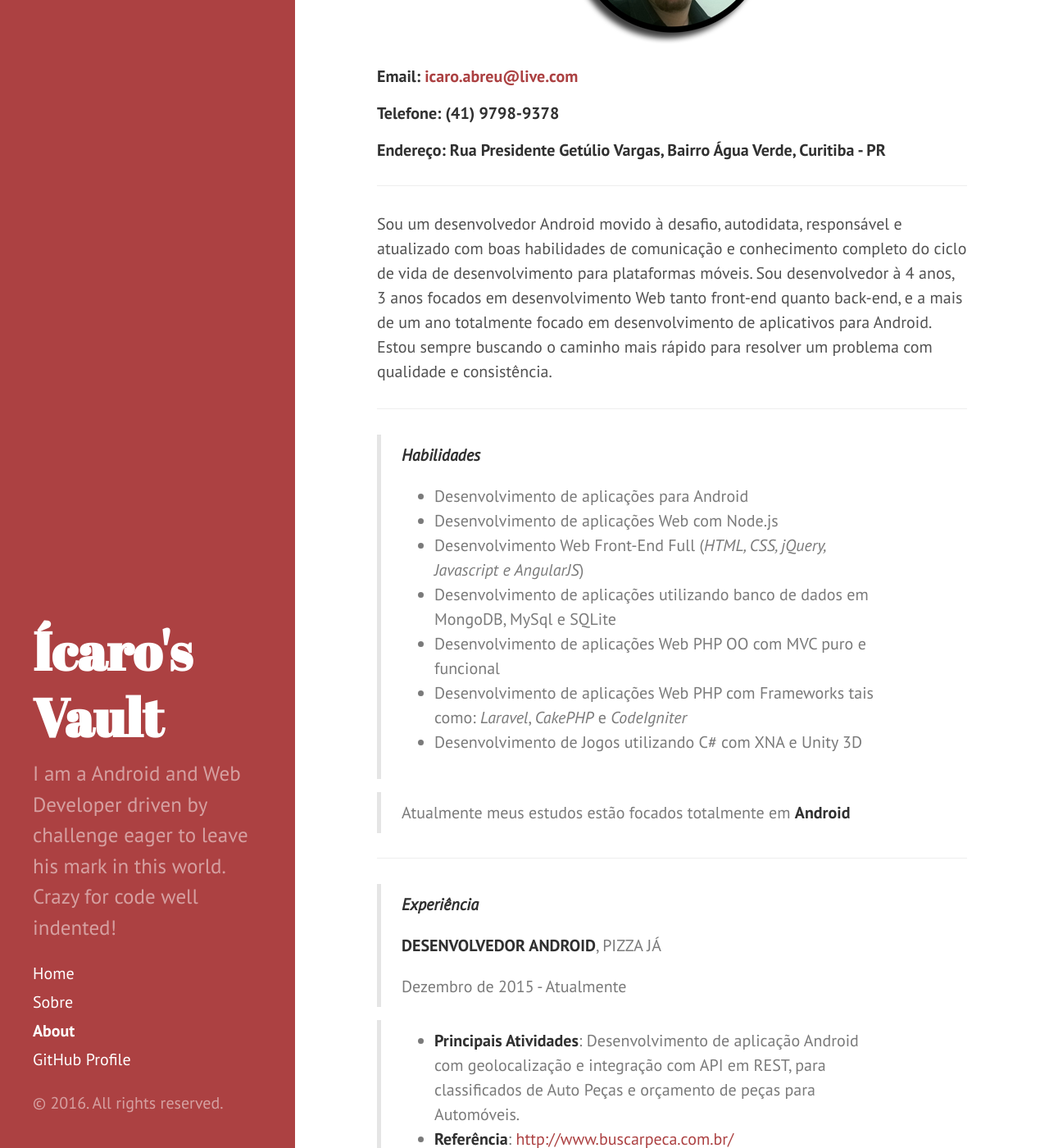
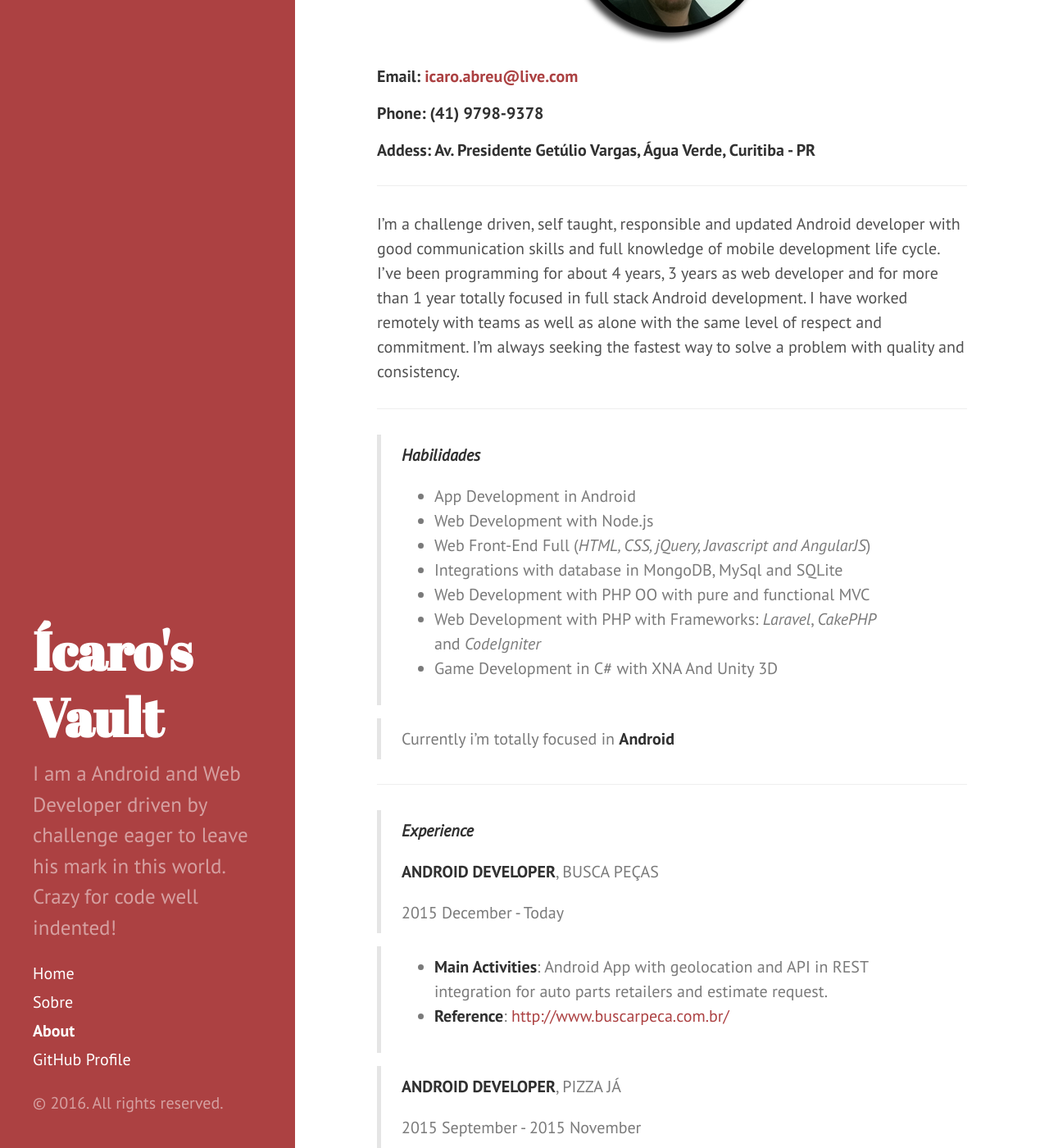
Before and after one commit to icaroabreu/icaroabreu.github.io, a Jekyll site: the page built from about.md, in a window 1280 px wide and 1400 px high, scrolled down 447 px. Shown: the whole window at 82% size. Built offline with Jekyll 4.4.1, drawn with Linux system fonts in a browser that asks for light colours; Markdown is read by kramdown in place of the engine named in the settings; some of the changed text lies outside the part shown.

Commit message:
Translating to english

```diff
--- a/about.md
+++ b/about.md
@@ -6,128 +6,107 @@ title: About
 ======
 <img src="/images/its_a_me.png" alt="It's a me Ícaro!" style="margin-left:auto;margin-right:auto" />
 #####Email: [icaro.abreu@live.com](mailto:icaro.abreu@live.com)
-#####Telefone: (41) 9798-9378
-#####Endereço: Rua Presidente Getúlio Vargas, Bairro Água Verde, Curitiba - PR
+#####Phone: (41) 9798-9378
+#####Addess: Av. Presidente Getúlio Vargas, Água Verde, Curitiba - PR
 
 ----------
 
-Sou um desenvolvedor Android movido à desafio, autodidata, responsável e atualizado com boas habilidades de comunicação e conhecimento completo do ciclo de vida de desenvolvimento para plataformas móveis. Sou desenvolvedor à 4 anos, 3 anos focados em desenvolvimento Web tanto front-end quanto back-end, e a mais de um ano totalmente focado em desenvolvimento de aplicativos para Android. Estou sempre buscando o caminho mais rápido para resolver um problema com qualidade e consistência.
+I'm a challenge driven, self taught, responsible and updated Android developer with good communication skills and full knowledge of mobile development life cycle. I've been programming for about 4 years, 3 years as web developer and for more than 1 year totally focused in full stack Android development. I have worked remotely with teams as well as alone with the same level of respect and commitment. I'm always seeking the fastest way to solve a problem with quality and consistency.
 
 ----------
 
 > ***Habilidades***
 >
-> - Desenvolvimento de aplicações para Android
-> - Desenvolvimento de aplicações Web com Node.js
-> - Desenvolvimento Web Front-End Full (*HTML, CSS, jQuery, Javascript e AngularJS*)
-> - Desenvolvimento de aplicações utilizando banco de dados em MongoDB, MySql e SQLite
-> - Desenvolvimento de aplicações Web PHP OO com MVC puro e funcional
-> - Desenvolvimento de aplicações Web PHP com Frameworks tais como: *Laravel*, *CakePHP* e *CodeIgniter*
-> - Desenvolvimento de Jogos utilizando C# com XNA e Unity 3D
+> - App Development in Android
+> - Web Development with Node.js
+> - Web Front-End Full (*HTML, CSS, jQuery, Javascript and AngularJS*)
+> - Integrations with database in MongoDB, MySql and SQLite
+> - Web Development with PHP OO with pure and functional MVC
+> - Web Development with PHP with Frameworks: *Laravel*, *CakePHP* and *CodeIgniter*
+> - Game Development in C# with XNA And Unity 3D
 
 
-> Atualmente meus estudos estão focados totalmente em **Android**
+> Currently i'm totally focused in **Android**
 
 ----------
 
-> ***Experiência***
+> ***Experience***
 >
->**DESENVOLVEDOR ANDROID**, PIZZA JÁ
+>**ANDROID DEVELOPER**, BUSCA PEÇAS
 >
->Dezembro de 2015 - Atualmente
+>2015 December - Today
 
-> - **Principais Atividades**: Desenvolvimento de aplicação Android com geolocalização e integração com API em REST, para classificados de Auto Peças e orçamento de peças para Automóveis.
-> - **Referência**: [http://www.buscarpeca.com.br/](http://www.buscarpeca.com.br/)
+> - **Main Activities**: Android App with geolocation and API in REST integration for auto parts retailers and estimate request.
+> - **Reference**: [http://www.buscarpeca.com.br/](http://www.buscarpeca.com.br/)
 
->**DESENVOLVEDOR ANDROID**, PIZZA JÁ
+>**ANDROID DEVELOPER**, PIZZA JÁ
 >
->Setembro de 2015 - Novembro de 2015
+>2015 September - 2015 November
 
-> - **Principais Atividades**: Desenvolvimento de aplicação Android com geolocalização, integração com API em REST, redes sociais e etc para buscador de pizzarias e catálogo de pedidos.
-> - **Referência**: [https://play.google.com/store/apps/details?id=com.pizzaja.app](https://play.google.com/store/apps/details?id=com.pizzaja.app)
+> - **Main Activities**: It's basically a search engine for pizzeria with integrated menu. Was build with REST API, Google Maps and facebook integration. Worked locally with android team. My major contribution was layout related features.
+> - **Reference**: [https://play.google.com/store/apps/details?id=com.pizzaja.app](https://play.google.com/store/apps/details?id=com.pizzaja.app)
 
->**DESENVOLVEDOR ANDROID**, GUIZION
+>**ANDROID DEVELOPER**, GUIZION
 >
->Abril de 2015 - Novembro de 2015
+>2015 April - 2015 November
 
-> - **Principais Atividades**: Desenvolvimento de aplicação Android com geolocalização, integração com API em REST, WebSockets, redes sociais e etc. Desenvolvimento de aplicação web em AngularJS utilizando de diversos frameworks desenvolvidos pela comunidade `open source`. E principalmente otimização de desenvolvimento para alcance de metas em prazos curtos sujeitos a mudanças de escopo.
+> - **Main Activities**: Development on android app with geolocation features, REST API, websockets and social media integration. Web Development in AngularJS using `open source` frameworks to speed up development. And mainly learn optimization of development to achieving goals in short deadlines with changing scope.
 
->**DESENVOLVEDOR ANDROID**, BWID INC.
+>**ANDROID DEVELOPER**, BWID INC.
 >
->Dezembro de 2014 - Março de 2015
+>2014 December - 2015 March
 
-> - **Principais Atividades**: Desenvolvimento de aplicação Android integrada com API em REST para buscador de restaurantes por swipe-card(Tinderlike app) e testes automatizados com Robotium e JUnit.
-> - **Referência**: [https://play.google.com/store/apps/details?id=com.getbwid.bwid](https://play.google.com/store/apps/details?id=com.getbwid.bwid)
-
-> **ANALISTA DE DESENVOLVIMENTO**, CONTROLADORIA GERAL DO ESTADO DO ACRE
->
->Abril de 2014 - Dezembro de 2014
-
-> - **Principais Atividades**: Desenvolvimento, manutenção e customização de Aplicações Web em PHP, como por exemplo o Portal CGE Acre e aplicações internas como o sisDenúncia utilizando de controle de versão por GIT e Servidores remotos do Governo do Estado do Acre.
-> - **Referência**: [http://cge.ac.gov.br/](http://cge.ac.gov.br/)
-
-
-> **ESTAGIARIO DE DESENVOLVIMENTO**, CONTROLADORIA GERAL DO ESTADO DO ACRE
->
->Novembro de 2013 - Abril de 2014
-
-> - **Principais Atividades**: Desenvolvimento e customização de Aplicações Web em PHP, como por exemplo o Portal CGE Acre.
-> - **Referência**: [http://cge.ac.gov.br/](http://cge.ac.gov.br/)
-
-
-> **ESTAGIARIO DE DESENVOLVIMENTO**, EMBRAPA - *EMPRESA BRASILEIRA DE PESQUISA AGROPECUÁRIA*
->
->Julho de 2011 – Junho de 2013
-
-> - **Principais Atividades**: Desenvolvimento de Aplicações Web em PHP e Java, como as primeiras versões da rede social Revitec (atualmente sob responsabilidade da Embrapa).
+> - **Main Activities**: Tinder-like app to find nearby restaurants, coffees, etc integrated with his REST API and facebook. I worked with a partner with version control (git) and automated tests with JUnit and Robotium, and my major contribution was rest integration, layout animations and android-sdk specific features.
+> - **Reference**: [https://play.google.com/store/apps/details?id=com.getbwid.bwid](https://play.google.com/store/apps/details?id=com.getbwid.bwid)
 
 ----------
 
-> ***Escolaridade***
+> ***Education***
 >
-> **SISTEMA DE INFORMAÇÃO**, UNIÃO EDUCACIONAL DO NORTE/FACULDADE BARÃO DO RIO BRANCO
+> **System of Information**, Uninorte
 >
-> Cursando
+> Attending
 
 ----------
 
->***Curso ministrado***
+>***Course Taught***
 >
->**INTRODUÇÃO AO PHONE GAP**, UNINORTE
+>**PHONE GAP 101**, UNINORTE
 >
-> Data: 05/06/2013
-> Carga horária: 3hs
+> Date: 06/05/2013
+> Duration: 3hs
+>- Used android as the target platform and windows phone to show how multi platform PhoneGap can be.
 
 ----------
 
->***Atividade Extracurricular***
+>***Extracurricular Activitie***
 >
->**FEIRA EXPOT&C, 66ª REUNIÃO ANUAL DA SBPC**
+>**EXPOT&C FAIR, 66ª SBPC's Metting** - Game Exposition
 >
->De 22/07/2014 até 27/07/2014
+> 07/22/2014 - 07/27/2014
 >
-> - Participação na feira no estande do Governo do Estado do Acre em parceria com a Secretaria de Estado de Ciência e Tecnologia para a exibição do jogo **Space Visitors** (projeto pessoal).
-> - **Space Visitors** é um jogo educacional infanto-juvenil extracurricular de temática alienígena que utiliza uma pegada humorística para incentivar o jogador explorar o território, a história e o turismo acriano.
+> - Participation in the fair in the Acre state government's stand in partnership with the Secretary of State for Science and Technology for the game display **Space Visitors** (personal project).
+> - **Space Visitors** is an extracurricular educational children's game alien theme that uses a humorous footprint to encourage the player to explore Acre's territory, history and tourism.
 >
 >**[#SWRB2014](https://twitter.com/hashtag/swrb2014), STARTUP WEEKEND RIO BRANCO**
 >
->De 21/11/2014 até 23/11/2014
+>11/21/2014 - 11/23/2014
 >
-> - Participação no evento de empreendedorismo atuando como Desenvolvedor Android com o projeto **Meu Apê** onde ficamos em terceiro lugar na competição.
-> - **Meu Apê** é um aplicativo para solucionar problemas frequentes daqueles que residem em apartamentos, condomínios, residenciais, kitchnet e etc.
+> - Participation in entrepreneurship event acting as Android Developer with the project **Meu Apê** where we stayed in third place in the competition.
+> - **Meu Apê** is an application to solve common problems of those who live in apartments, condominiums, residential, kitchenette and etc.
 
 
 ----------
 
-> ***Idiomas***
+> ***Languages***
 >
->  - Inglês Fluente
->  - Espanhol Intermediário
->  - Alemão Básico
->  - Libras Intermediário
+>  - Inglês Fluent
+>  - Espanhol Intermediate
+>  - Alemão Basic
+>  - Libras (Brazilian Official Signal Language) Intermediate
 
 
-####Declaro, sob minha responsabilidade, serem verdadeiras as informações prestadas neste perfil profissional.
+####I declare, upon my responsibility, trustyworthy the information displayed in this page
 ----------
 #####Ícaro Leandro de Abreu,
-06/01/2016 - Curitiba - PR
+01/08/2016 - Curitiba - PR
```
